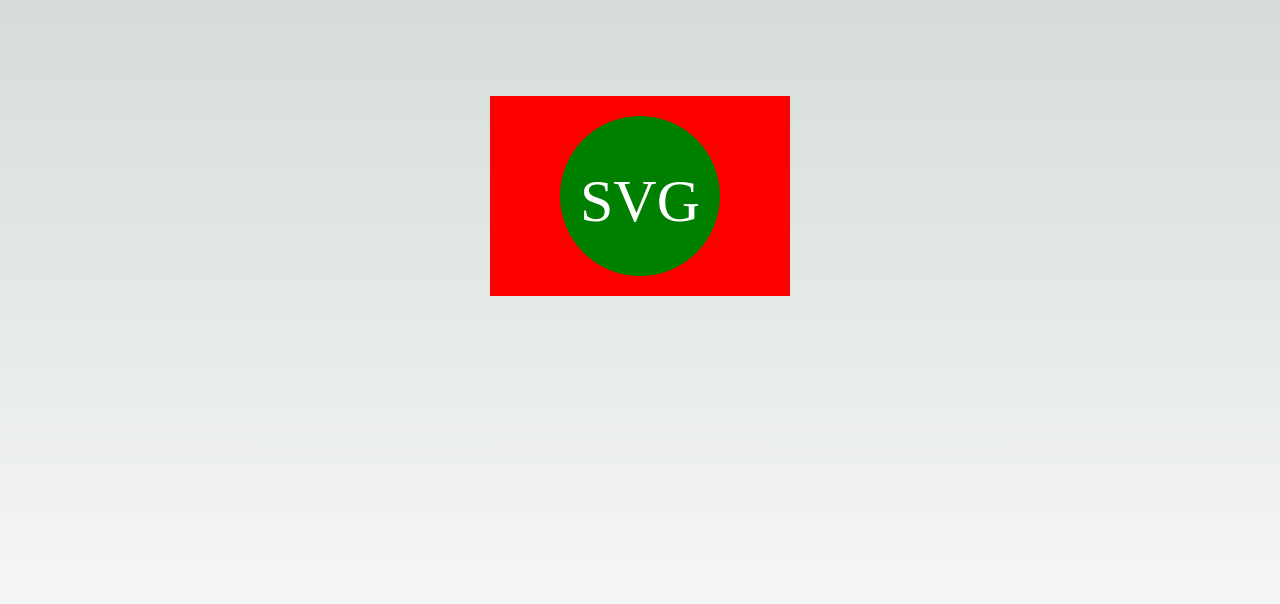
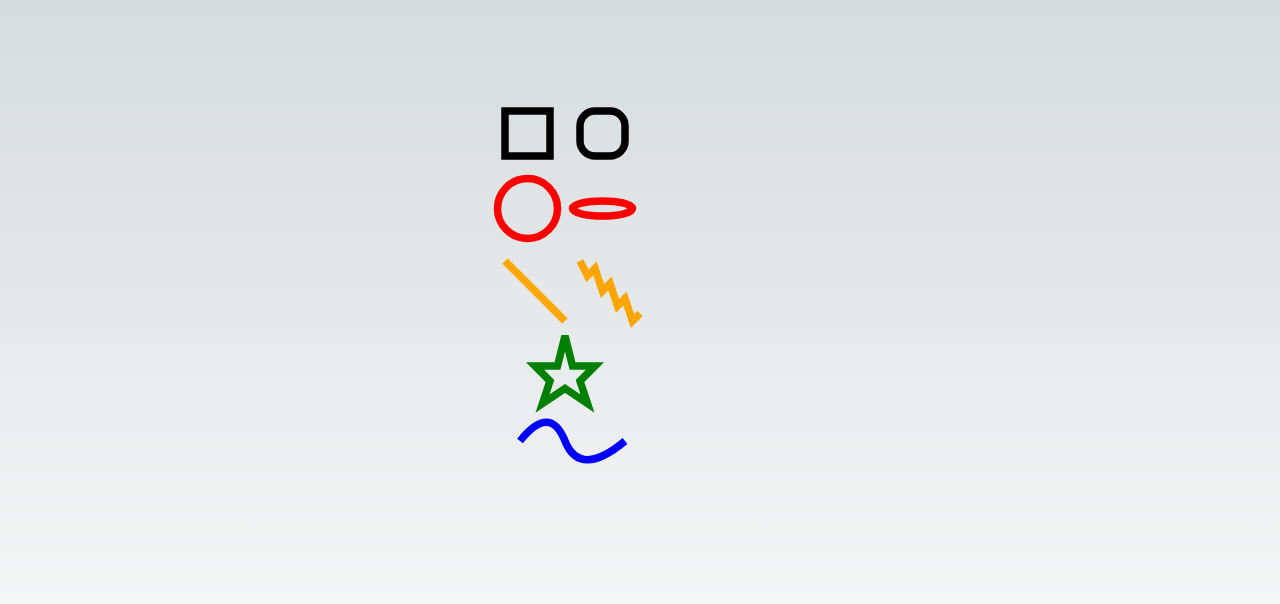
Before and after one commit to Hoshino-HER/ui-test, a Next.js app in the folder next-app/: page / in a window 1280 px wide. Shown: the top 604 px of the page. Built offline with nearby package versions, Linux system fonts and the light colour scheme.

Commit message:
edit SVG sample

```diff
--- a/next-app/src/app/page.tsx
+++ b/next-app/src/app/page.tsx
@@ -4,7 +4,7 @@ export default function Home() {
   return (
     <main className="flex min-h-screen flex-col items-center justify-between p-24">
       <Image
-        src="/sample.svg"
+        src="/sample2.svg"
         alt="SVG sample"
         width={300}
         height={300}
```
Also changed, not shown: next-app/public/sample.svg, next-app/public/sample2.svg (added).
